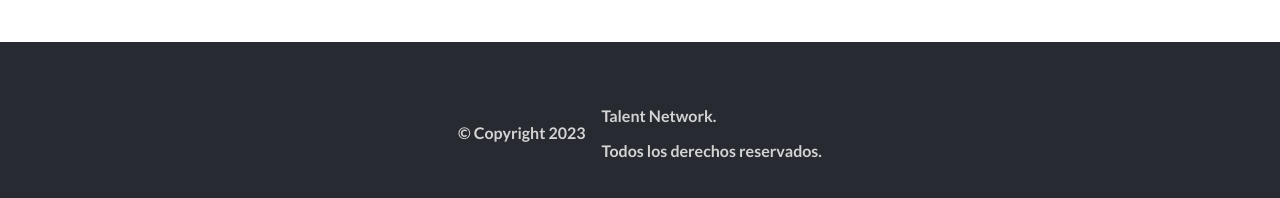
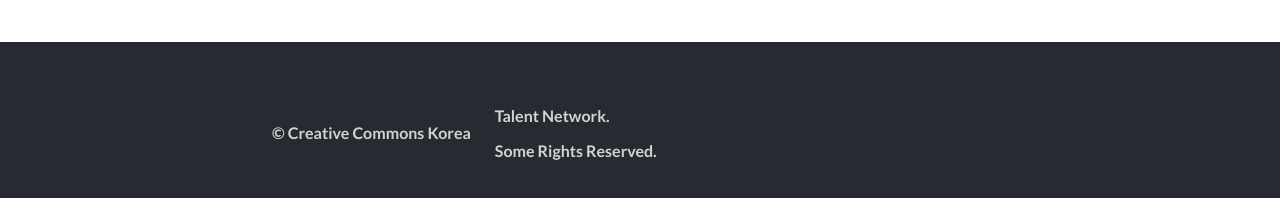
Before and after one commit to joramot/capstone_one_global_summit, a website: page about.html in a window 1280 px wide. Shown: the part 2124-2322 px from the top of the page. Drawn offline with Linux system fonts and the light colour scheme; a web font is replaced by a local one.

Commit message:
Update footer in the About page

```diff
--- a/about.html
+++ b/about.html
@@ -109,11 +109,11 @@
   </main>
   <footer class="container-fluid">
     <div>
-      <p>© Copyright 2023</p>
+      <p class="footer_1">© Creative Commons Korea</p>
     </div>
-    <div>
+    <div class="footer_2">
       <p>Talent Network.</p>
-      <p>Todos los derechos reservados. </p>
+      <p>Some Rights Reserved.</p>
     </div>
   </footer>
   <script src="./js/dropdown_menu.js"></script>
--- a/css/style.css
+++ b/css/style.css
@@ -313,13 +313,19 @@
 footer {
   display: flex;
   align-items: center;
-  justify-content: center;
-  column-gap: 1rem;
-  padding: 3rem;
+  padding: 3rem 0;
+  column-gap: 1.5rem;
   color: var(--gray);
   font-weight: bold;
   background-color: var(--black);
 }
+
+footer .footer_1 {
+  font-family: 'cocogoose', Lato;
+  margin-left: 15rem;
+  padding-left: 2rem;
+}
+
 
 /* END Footer Section */
 
```
